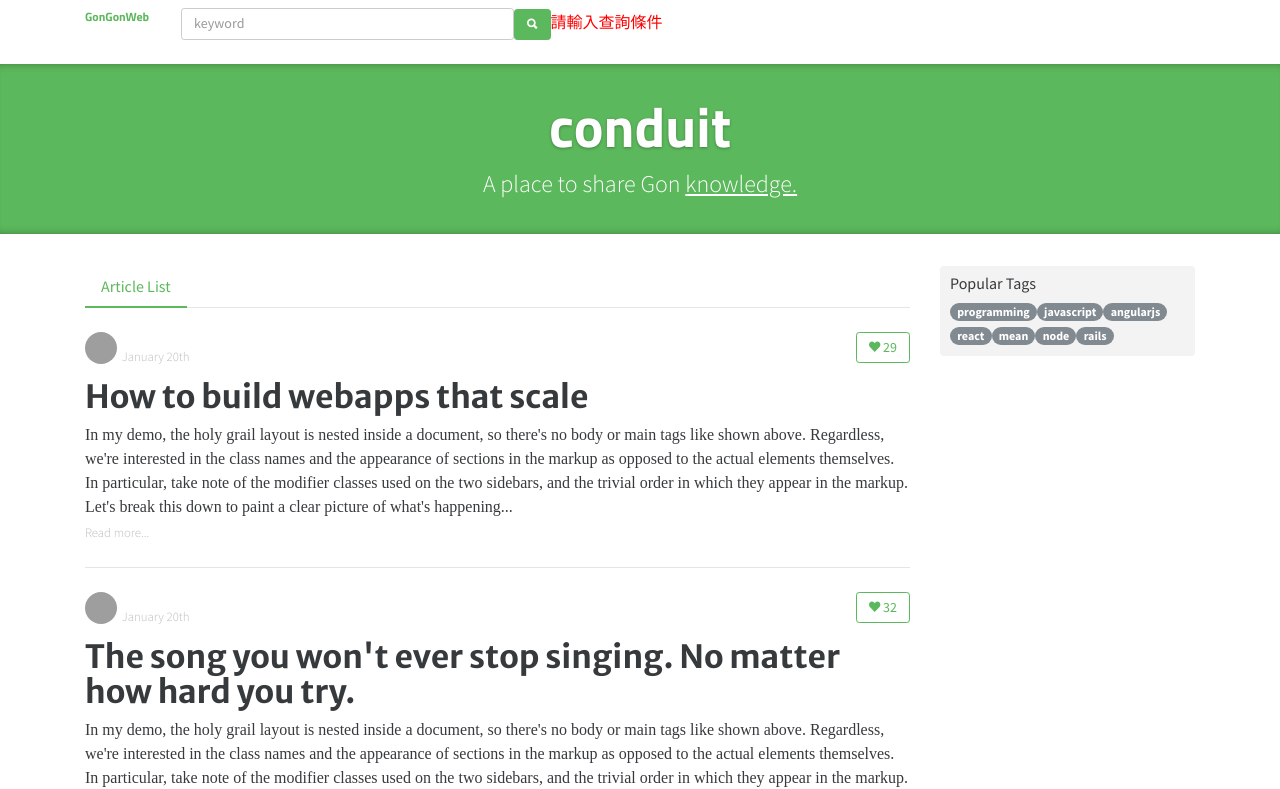
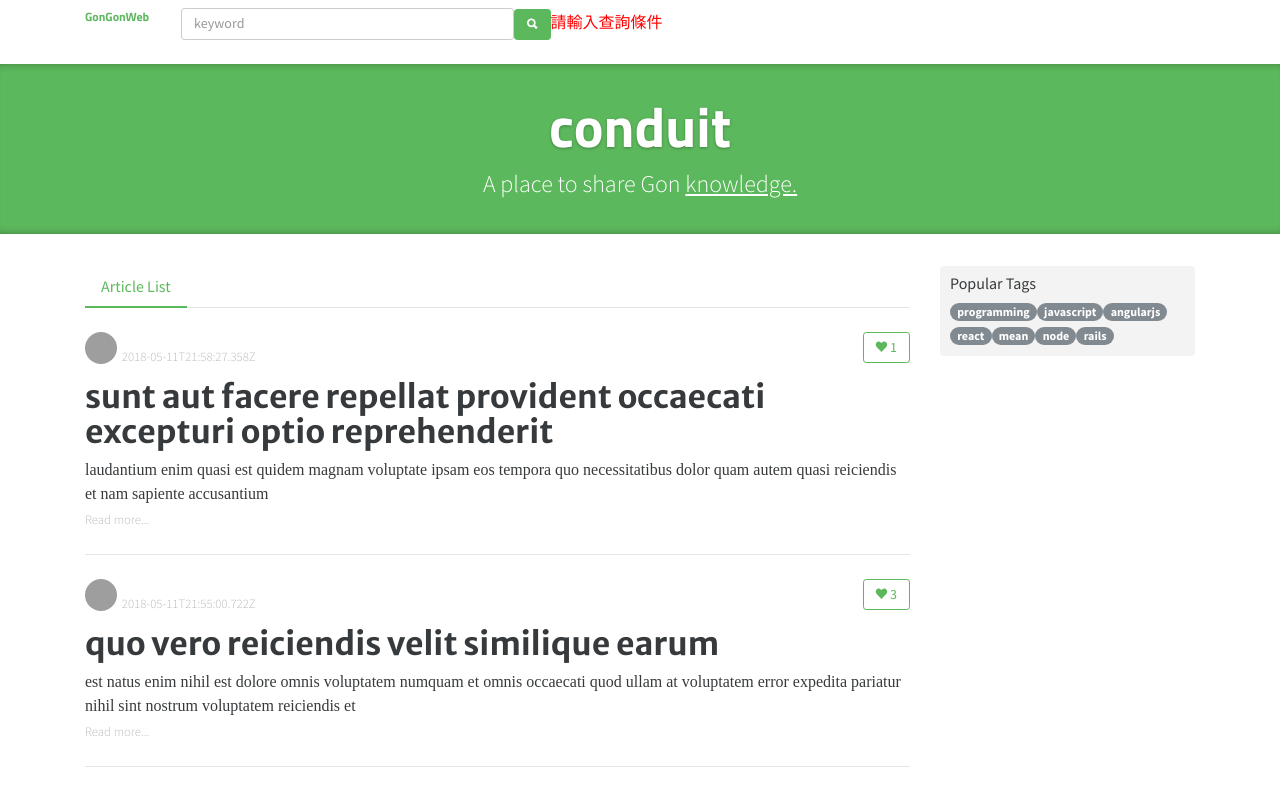
Before and after one commit to yakiu1/AngularBasic, an Angular app: page / in a window 1280 px wide. Shown: the top 789 px of the page. Built offline with nearby package versions, Linux system fonts and the light colour scheme; grey boxes are pictures that could not be loaded; a web font is replaced by a local one.

Commit message:
Gon *ngfor練習

```diff
--- a/src/app/app.component.html
+++ b/src/app/app.component.html
@@ -22,57 +22,7 @@
             </li>
           </ul>
         </div>
-
-        <div class="post-preview">
-          <div class="post-meta">
-            <a href="profile.html">
-              <img src="http://i.imgur.com/Qr71crq.jpg" />
-            </a>
-            <div class="info">
-              <a href="profile.html" class="author">Eric Simons</a>
-              <span class="date">January 20th</span>
-            </div>
-            <button class="btn btn-outline-primary btn-sm pull-xs-right">
-              <i class="ion-heart"></i> 29
-            </button>
-          </div>
-          <a href="post.html" class="preview-link">
-            <h1>How to build webapps that scale</h1>
-            <p>In my demo, the holy grail layout is nested inside a document, so there's no body or main tags like shown
-              above.
-              Regardless, we're interested in the class names and the appearance of sections in the markup as opposed to
-              the actual elements themselves. In particular, take note of the modifier classes used on the two sidebars,
-              and the trivial order in which they appear in the markup. Let's break this down to paint a clear picture
-              of what's happening...</p>
-            <span>Read more...</span>
-          </a>
-        </div>
-
-        <div class="post-preview">
-          <div class="post-meta">
-            <a href="profile.html">
-              <img src="http://i.imgur.com/N4VcUeJ.jpg" />
-            </a>
-            <div class="info">
-              <a href="profile.html" class="author">Albert Pai</a>
-              <span class="date">January 20th</span>
-            </div>
-            <button class="btn btn-outline-primary btn-sm pull-xs-right">
-              <i class="ion-heart"></i> 32
-            </button>
-          </div>
-          <a href="post.html" class="preview-link">
-            <h1>The song you won't ever stop singing. No matter how hard you try.</h1>
-            <p>In my demo, the holy grail layout is nested inside a document, so there's no body or main tags like shown
-              above.
-              Regardless, we're interested in the class names and the appearance of sections in the markup as opposed to
-              the actual elements themselves. In particular, take note of the modifier classes used on the two sidebars,
-              and the trivial order in which they appear in the markup. Let's break this down to paint a clear picture
-              of what's happening...</p>
-            <span>Read more...</span>
-          </a>
-        </div>
-
+        <app-articles></app-articles>
       </div>
 
       <div class="col-md-3">
--- a/src/app/app.module.ts
+++ b/src/app/app.module.ts
@@ -9,7 +9,8 @@
 import { FooterComponent } from './footer/footer.component';
 import { FormsModule } from '@angular/forms';
 
-import { HttpClient } from '@angular/common/http';
+import { HttpClientModule } from '@angular/common/http';
+
 
 
 @NgModule({
@@ -23,7 +24,8 @@
   imports: [
     BrowserModule,
     AppRoutingModule,
-    FormsModule
+    FormsModule,
+    HttpClientModule
   ],
   providers: [],
   bootstrap: [AppComponent]
--- a/src/app/articles/articles.component.html
+++ b/src/app/articles/articles.component.html
@@ -1,19 +1,19 @@
-<div class="post-preview">
+<div class="post-preview" *ngFor="let item of articlesData">
   <div class="post-meta">
     <a href="profile.html">
-      <img [src]="articlesData.author.image" />
+      <img [src]="item.author.image" />
     </a>
     <div class="info">
-      <a href="profile.html" class="author">{{articlesData.author.username}}</a>
-      <span class="date">{{articlesData.createdAt}}</span>
+      <a href="profile.html" class="author">{{item.author.username}}</a>
+      <span class="date">{{item.createdAt}}</span>
     </div>
     <button class="btn btn-outline-primary btn-sm pull-xs-right">
-      <i class="ion-heart"></i> {{articlesData.favorited}}
+      <i class="ion-heart"></i> {{item.favoritesCount}}
     </button>
   </div>
   <a href="post.html" class="preview-link">
-    <h1>{{articlesData.title}}</h1>
-    <p>{{articlesData.description}}</p>
+    <h1>{{item.title}}</h1>
+    <p>{{item.description}}</p>
     <span>Read more...</span>
   </a>
 </div>
--- a/src/app/articles/articles.component.ts
+++ b/src/app/articles/articles.component.ts
@@ -1,69 +1,70 @@
 import { Component, OnInit } from '@angular/core';
 import { ArtuckesDataInterface } from './articlesDataInterface';
+import { ArticlesService } from './articles.service';
 @Component({
   selector: 'app-articles',
   templateUrl: './articles.component.html',
   styleUrls: ['./articles.component.css']
 })
 export class ArticlesComponent implements OnInit {
-  articlesData: ArtuckesDataInterface;
+ // articlesData: ArtuckesDataInterface;
 
-  // articlesData = [
-  //   {
-  //     'title': 'sunt aut facere repellat provident occaecati excepturi optio reprehenderit',
-  //     'slug': 'zp7yqc',
-  //     'body': 'laudantium enim quasi est quidem magnam voluptate ipsam eos\ntempora quo necessitatibus\ndolor quam autem quasi\nreiciendis et nam sapiente accusantium',
-  //     'createdAt': '2018-05-11T21:58:27.358Z',
-  //     'updatedAt': '2018-05-11T21:58:27.358Z',
-  //     'tagList': [],
-  //     'description': 'laudantium enim quasi est quidem magnam voluptate ipsam eos\ntempora quo necessitatibus\ndolor quam autem quasi\nreiciendis et nam sapiente accusantium',
-  //     'author': {
-  //       'username': 'Eliseo@gardner.biz',
-  //       'bio': 'Eliseo',
-  //       'image': 'http://placekitten.com/200/300',
-  //       'following': false
-  //     },
-  //     'favorited': false,
-  //     'favoritesCount': 1
-  //   },
-  //   {
-  //     'title': 'quo vero reiciendis velit similique earum',
-  //     'slug': 'p3vcsw',
-  //     'body': 'est natus enim nihil est dolore omnis voluptatem numquam\net omnis occaecati quod ullam at\nvoluptatem error expedita pariatur\nnihil sint nostrum voluptatem reiciendis et',
-  //     'createdAt': '2018-05-11T21:55:00.722Z',
-  //     'updatedAt': '2018-05-11T21:55:00.722Z',
-  //     'tagList': [],
-  //     'description': 'est natus enim nihil est dolore omnis voluptatem numquam\net omnis occaecati quod ullam at\nvoluptatem error expedita pariatur\nnihil sint nostrum voluptatem reiciendis et',
-  //     'author': {
-  //       'username': 'Jayne_Kuhic@sydney.com',
-  //       'bio': 'Jayne_Kuhic',
-  //       'image': 'http://placekitten.com/200/300',
-  //       'following': false
-  //     },
-  //     'favorited': false,
-  //     'favoritesCount': 3
-  //   },
-  //   {
-  //     'title': 'odio adipisci rerum aut animi',
-  //     'slug': '3c69lg',
-  //     'body': 'quia molestiae reprehenderit quasi aspernatur\naut expedita occaecati aliquam eveniet laudantium\nomnis quibusdam delectus saepe quia accusamus maiores nam est\ncum et ducimus et vero voluptates excepturi deleniti ratione',
-  //     'createdAt': '2018-05-11T19:49:35.917Z',
-  //     'updatedAt': '2018-05-11T19:49:35.917Z',
-  //     'tagList': [],
-  //     'description': 'quia molestiae reprehenderit quasi aspernatur\naut expedita occaecati aliquam eveniet laudantium\nomnis quibusdam delectus saepe quia accusamus maiores nam est\ncum et ducimus et vero voluptates excepturi deleniti ratione',
-  //     'author': {
-  //       'username': 'Lew@alysha.tv',
-  //       'bio': 'Lew',
-  //       'image': 'http://placekitten.com/200/300',
-  //       'following': false
-  //     },
-  //     'favorited': false,
-  //     'favoritesCount': 5
-  //   }
-  // ];
+  articlesData = [
+    {
+      'title': 'sunt aut facere repellat provident occaecati excepturi optio reprehenderit',
+      'slug': 'zp7yqc',
+      'body': 'laudantium enim quasi est quidem magnam voluptate ipsam eos\ntempora quo necessitatibus\ndolor quam autem quasi\nreiciendis et nam sapiente accusantium',
+      'createdAt': '2018-05-11T21:58:27.358Z',
+      'updatedAt': '2018-05-11T21:58:27.358Z',
+      'tagList': [],
+      'description': 'laudantium enim quasi est quidem magnam voluptate ipsam eos\ntempora quo necessitatibus\ndolor quam autem quasi\nreiciendis et nam sapiente accusantium',
+      'author': {
+        'username': 'Eliseo@gardner.biz',
+        'bio': 'Eliseo',
+        'image': 'http://placekitten.com/200/300',
+        'following': false
+      },
+      'favorited': false,
+      'favoritesCount': 1
+    },
+    {
+      'title': 'quo vero reiciendis velit similique earum',
+      'slug': 'p3vcsw',
+      'body': 'est natus enim nihil est dolore omnis voluptatem numquam\net omnis occaecati quod ullam at\nvoluptatem error expedita pariatur\nnihil sint nostrum voluptatem reiciendis et',
+      'createdAt': '2018-05-11T21:55:00.722Z',
+      'updatedAt': '2018-05-11T21:55:00.722Z',
+      'tagList': [],
+      'description': 'est natus enim nihil est dolore omnis voluptatem numquam\net omnis occaecati quod ullam at\nvoluptatem error expedita pariatur\nnihil sint nostrum voluptatem reiciendis et',
+      'author': {
+        'username': 'Jayne_Kuhic@sydney.com',
+        'bio': 'Jayne_Kuhic',
+        'image': 'http://placekitten.com/200/300',
+        'following': false
+      },
+      'favorited': false,
+      'favoritesCount': 3
+    },
+    {
+      'title': 'odio adipisci rerum aut animi',
+      'slug': '3c69lg',
+      'body': 'quia molestiae reprehenderit quasi aspernatur\naut expedita occaecati aliquam eveniet laudantium\nomnis quibusdam delectus saepe quia accusamus maiores nam est\ncum et ducimus et vero voluptates excepturi deleniti ratione',
+      'createdAt': '2018-05-11T19:49:35.917Z',
+      'updatedAt': '2018-05-11T19:49:35.917Z',
+      'tagList': [],
+      'description': 'quia molestiae reprehenderit quasi aspernatur\naut expedita occaecati aliquam eveniet laudantium\nomnis quibusdam delectus saepe quia accusamus maiores nam est\ncum et ducimus et vero voluptates excepturi deleniti ratione',
+      'author': {
+        'username': 'Lew@alysha.tv',
+        'bio': 'Lew',
+        'image': 'http://placekitten.com/200/300',
+        'following': false
+      },
+      'favorited': false,
+      'favoritesCount': 5
+    }
+  ];
 
 
-  constructor() { }
+  constructor(private articalService: ArticlesService) { }
 
   ngOnInit(): void {
   }
--- a/src/app/articles/articles-service.service.ts
+++ b/src/app/articles/articles.service.ts
@@ -1,11 +1,9 @@
 import { Injectable } from '@angular/core';
-import { HttpClient } from '@angular/common/http';
 
 @Injectable({
   providedIn: 'root'
 })
-export class ArticlesServiceService {
+export class ArticlesService {
 
   constructor() { }
-
 }
```
Also changed, not shown: 2 other files (tests, documents, lock files or other folders).
